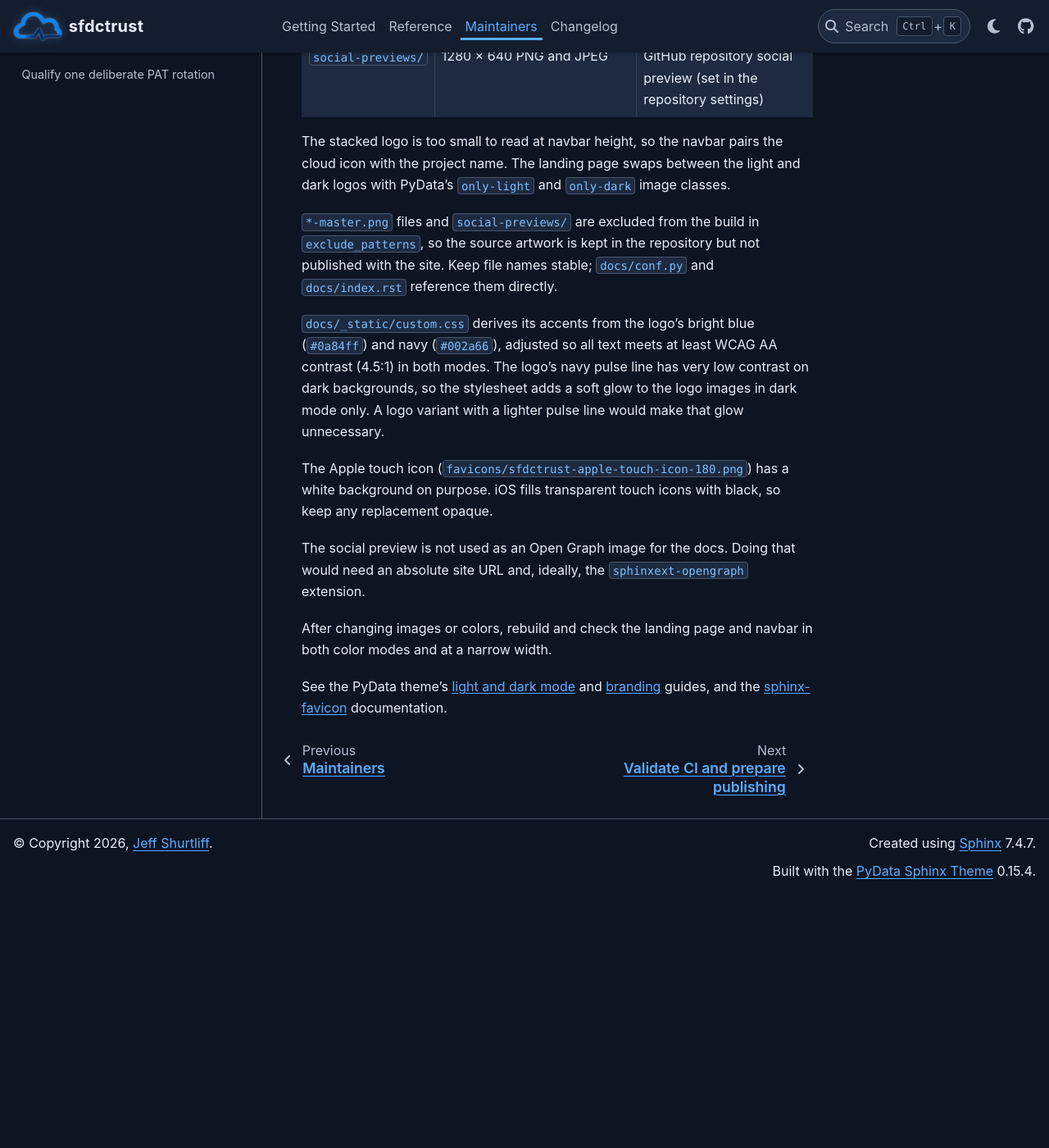
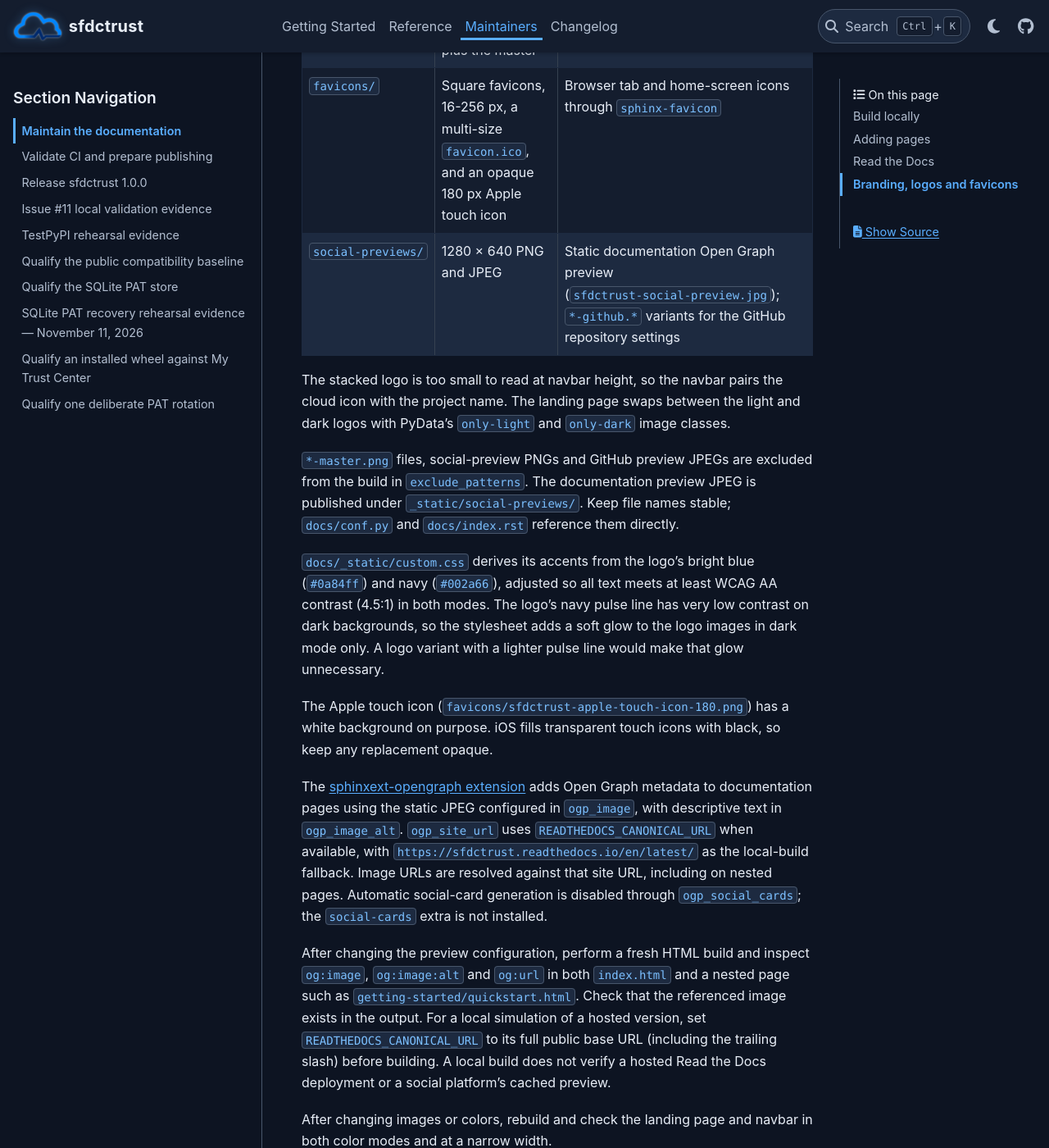
Before and after one commit to jeffshurtliff/sfdctrust, a Sphinx documentation site: the page built from docs/maintainers/documentation.md, in a window 1280 px wide and 1400 px high, scrolled down 2456 px. Shown: the whole window at 82% size. Built offline with Sphinx 7.4.7 and the PyData theme 0.15.4, drawn with Linux system fonts in a browser that asks for light colours; before the commit the page ends 3547 px from its top, so only the background shows below that; some of the changed text lies outside the part shown.

Commit message:
Enabled sphinxext.opengraph extension for social preview setup (#13)
Entire-Checkpoint: 01M7JYRWF5Y49ZSDWPHPRCXN0D

```diff
--- a/docs/conf.py
+++ b/docs/conf.py
@@ -3,10 +3,11 @@
 :Module:            docs.conf
 :Synopsis:          Configures the Sphinx documentation build for sfdctrust
 :Created By:        Jeff Shurtliff
-:Last Modified:     Jeff Shurtliff (via Claude Opus 5.5)
-:Modified Date:     02 Nov 2026
+:Last Modified:     Jeff Shurtliff (via GPT-6.1 Sol)
+:Modified Date:     16 Nov 2026
 """
 
+import os
 import tomllib
 from pathlib import Path
 
@@ -33,19 +34,21 @@ extensions = [
     'sphinx.ext.viewcode',
     'myst_parser',
     'sphinx_favicon',
+    'sphinxext.opengraph',
 ]
 source_suffix = {'.rst': 'restructuredtext', '.md': 'markdown'}
 root_doc = 'index'
 language = 'en'
 templates_path = ['_templates']
-# Source artwork and the GitHub social preview are kept in _static/ but not published with the site
+# Publish only the documentation preview JPEG; keep source artwork and GitHub variants out of the site
 exclude_patterns = [
     '_build',
     '**/.DS_Store',
     '**/Thumbs.db',
     '**/desktop.ini',
     '**/*-master.png',
-    '**/social-previews',
+    '**/social-previews/*.png',
+    '**/social-previews/*-github.jpg',
 ]
 nitpicky = True
 
@@ -106,6 +109,14 @@ html_theme_options = {
     'footer_end': ['sphinx-version', 'theme-version'],
 }
 
+# -- Open Graph social preview ----------------------------------------------
+
+# Use the hosted version's URL on Read the Docs and a public fallback for local builds
+ogp_site_url = os.environ.get('READTHEDOCS_CANONICAL_URL') or 'https://sfdctrust.readthedocs.io/en/latest/'
+ogp_image = '_static/social-previews/sfdctrust-social-preview.jpg'
+ogp_image_alt = 'sfdctrust cloud logo — Python SDK for Salesforce My Trust Center API'
+ogp_social_cards = {'enable': False}
+
 # -- Options for sphinx-favicon ----------------------------------------------
 
 # Paths are relative to docs/_static/
--- a/docs/maintainers/documentation.md
+++ b/docs/maintainers/documentation.md
@@ -12,8 +12,8 @@ structure and practices as the maintainer's other projects.
 - `docs/conf.py` reads the release version from `pyproject.toml`.
 
 The dependencies live in the optional Poetry `docs` group (Sphinx 9.1+, MyST-Parser,
-PyData Sphinx Theme and sphinx-favicon). `poetry.lock` pins their exact versions; no
-`docs/requirements.txt` is used.
+PyData Sphinx Theme, sphinx-favicon and sphinxext-opengraph). `poetry.lock` pins their
+exact versions; no `docs/requirements.txt` is used.
 
 ## Build locally
 
@@ -78,15 +78,16 @@ reader's choice. The branding images live in `docs/_static/`:
 | `logos-dark/` | Stacked logo with a white wordmark, same sizes | Landing page in dark mode |
 | `icons/` | Cloud mark without the wordmark, 32-1024 px wide, plus the master | Navbar logo (128 px file), next to the project name as text |
 | `favicons/` | Square favicons, 16-256 px, a multi-size `favicon.ico`, and an opaque 180 px Apple touch icon | Browser tab and home-screen icons through `sphinx-favicon` |
-| `social-previews/` | 1280 × 640 PNG and JPEG | GitHub repository social preview (set in the repository settings) |
+| `social-previews/` | 1280 × 640 PNG and JPEG | Static documentation Open Graph preview (`sfdctrust-social-preview.jpg`); `*-github.*` variants for the GitHub repository settings |
 
 The stacked logo is too small to read at navbar height, so the navbar pairs the cloud icon
 with the project name. The landing page swaps between the light and dark logos with
 PyData's `only-light` and `only-dark` image classes.
 
-`*-master.png` files and `social-previews/` are excluded from the build in
-`exclude_patterns`, so the source artwork is kept in the repository but not published with
-the site. Keep file names stable; `docs/conf.py` and `docs/index.rst` reference them directly.
+`*-master.png` files, social-preview PNGs and GitHub preview JPEGs are excluded from the
+build in `exclude_patterns`. The documentation preview JPEG is published under
+`_static/social-previews/`. Keep file names stable; `docs/conf.py` and `docs/index.rst`
+reference them directly.
 
 `docs/_static/custom.css` derives its accents from the logo's bright blue (`#0a84ff`) and
 navy (`#002a66`), adjusted so all text meets at least WCAG AA contrast (4.5:1) in both
@@ -97,8 +98,20 @@ lighter pulse line would make that glow unnecessary.
 The Apple touch icon (`favicons/sfdctrust-apple-touch-icon-180.png`) has a white background
 on purpose. iOS fills transparent touch icons with black, so keep any replacement opaque.
 
-The social preview is not used as an Open Graph image for the docs. Doing that would need
-an absolute site URL and, ideally, the `sphinxext-opengraph` extension.
+The [sphinxext-opengraph extension](https://sphinxext-opengraph.readthedocs.io/en/latest/)
+adds Open Graph metadata to documentation pages using the static JPEG configured in
+`ogp_image`, with descriptive text in `ogp_image_alt`. `ogp_site_url` uses
+`READTHEDOCS_CANONICAL_URL` when available, with
+`https://sfdctrust.readthedocs.io/en/latest/` as the local-build fallback. Image URLs
+are resolved against that site URL, including on nested pages. Automatic social-card
+generation is disabled through `ogp_social_cards`; the `social-cards` extra is not installed.
+
+After changing the preview configuration, perform a fresh HTML build and inspect
+`og:image`, `og:image:alt` and `og:url` in both `index.html` and a nested page such as
+`getting-started/quickstart.html`. Check that the referenced image exists in the output.
+For a local simulation of a hosted version, set `READTHEDOCS_CANONICAL_URL` to its
+full public base URL (including the trailing slash) before building. A local build
+does not verify a hosted Read the Docs deployment or a social platform's cached preview.
 
 After changing images or colors, rebuild and check the landing page and navbar in both
 color modes and at a narrow width.
--- a/pyproject.toml
+++ b/pyproject.toml
@@ -134,4 +134,5 @@ docs = [
     "myst-parser (>=4,<6)",
     "pydata-sphinx-theme (>=0.16,<0.23)",
     "sphinx-favicon (>=1.1,<2)",
+    "sphinxext-opengraph (>=0.13,<0.14)",
 ]
```
Also changed, not shown: docs/CHANGELOG.md (+2 -1 lines), 1 other file.
